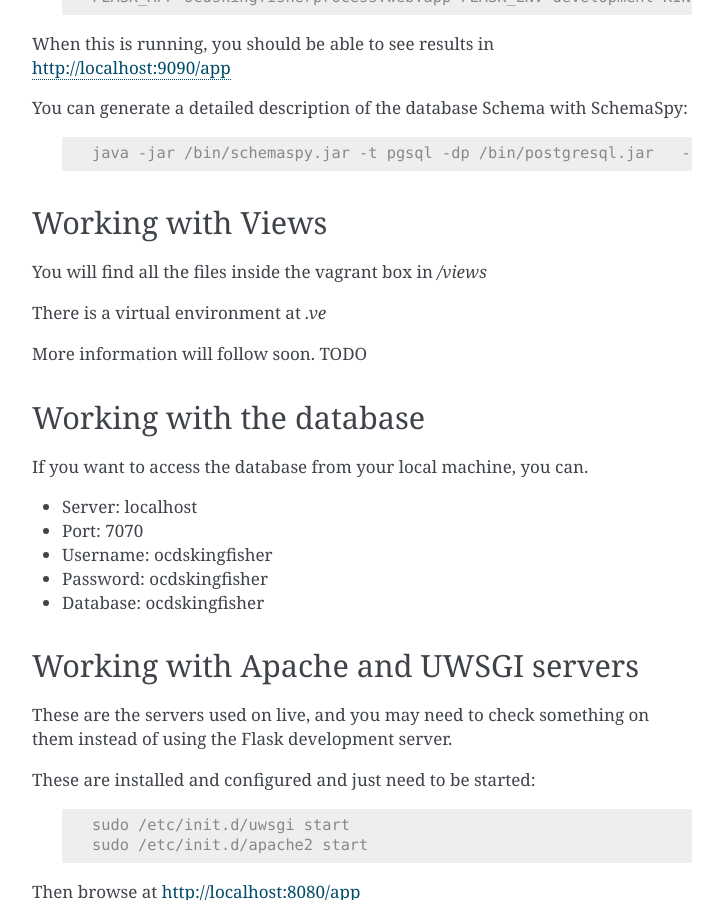
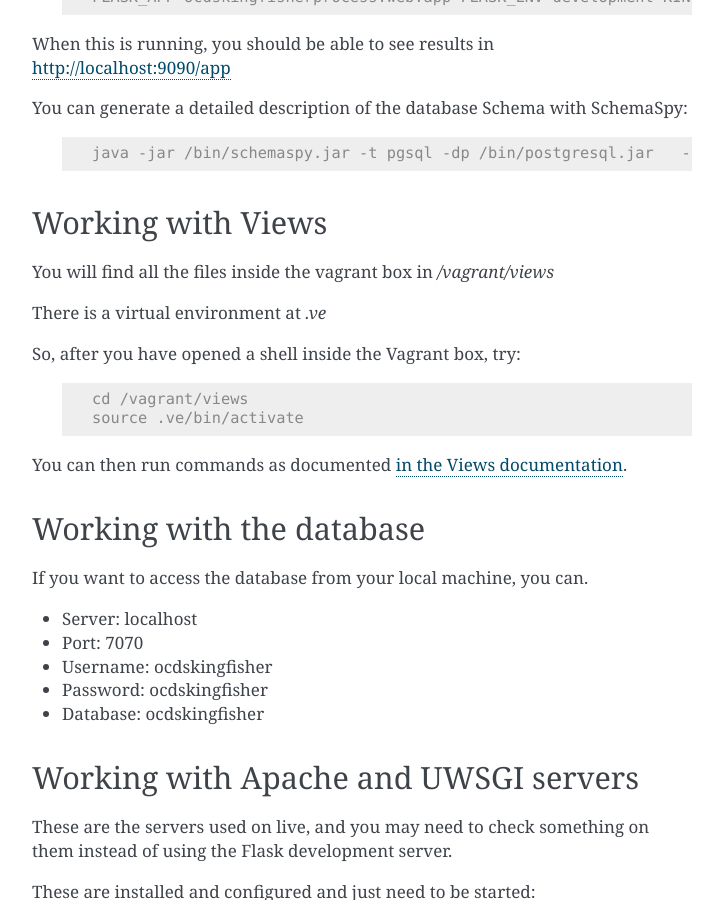
Before and after one commit to open-contracting-archive/kingfisher-vagrant, a Sphinx documentation site: the page built from docs/vagrant.rst, in a window 1280 px wide and 900 px high, scrolled down 2058 px. Shown: the whole window, without its empty margins (388-1111 px from the left). Built offline with Sphinx 7.4.7, drawn with Linux system fonts in a browser that asks for light colours.

Commit message:
docs: Vagrant Views section

```diff
--- a/docs/vagrant.rst
+++ b/docs/vagrant.rst
@@ -108,11 +108,18 @@ You can generate a detailed description of the database Schema with SchemaSpy:
 Working with Views
 ==================
 
-You will find all the files inside the vagrant box in `/views`
+You will find all the files inside the vagrant box in `/vagrant/views`
 
 There is a virtual environment at `.ve`
 
-More information will follow soon. TODO
+So, after you have opened a shell inside the Vagrant box, try:
+
+ .. code-block:: shell-session
+
+    cd /vagrant/views
+    source .ve/bin/activate
+
+You can then run commands as documented `in the Views documentation <https://kingfisher-views.readthedocs.io/en/latest/>`_.
 
 Working with the database
 =========================
```
